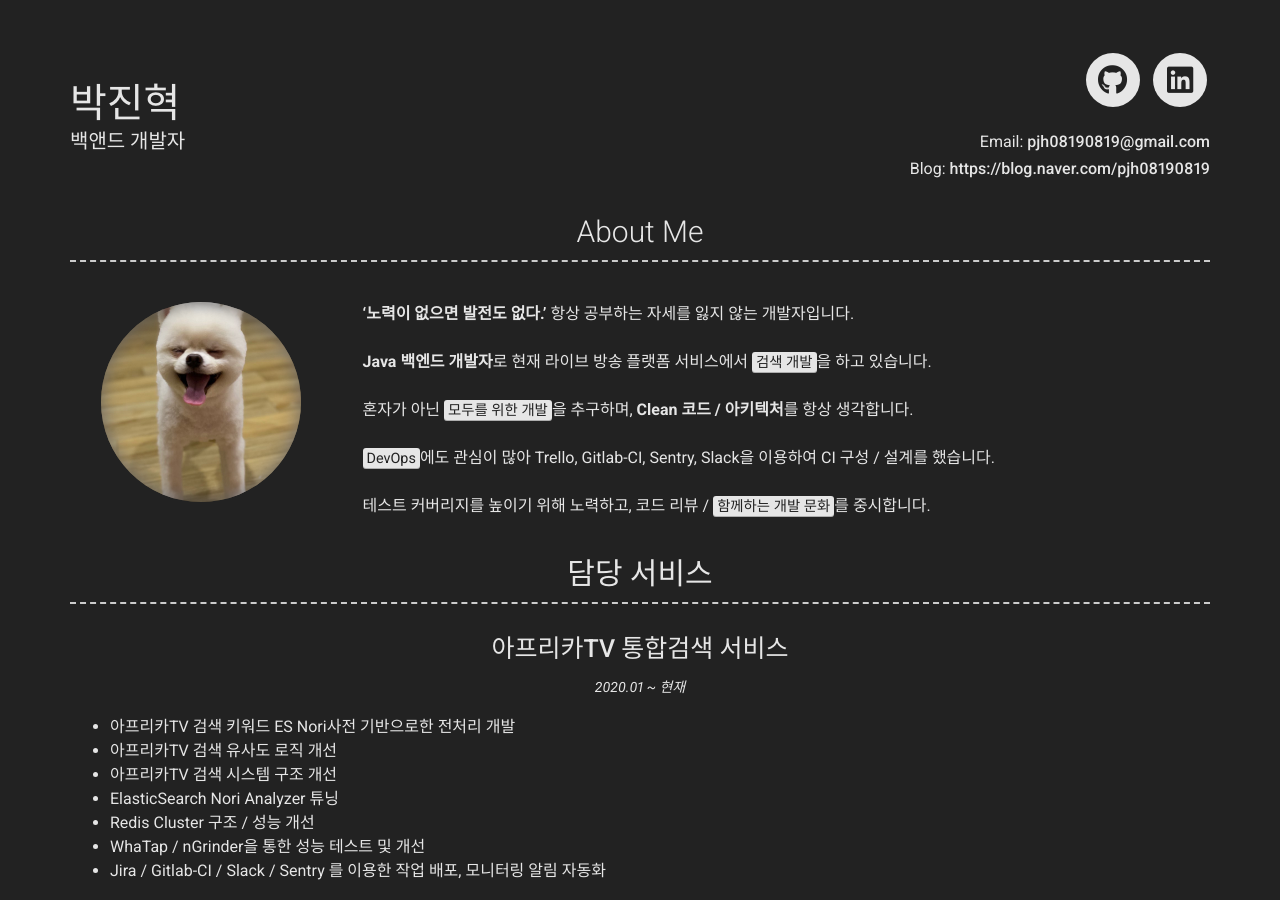
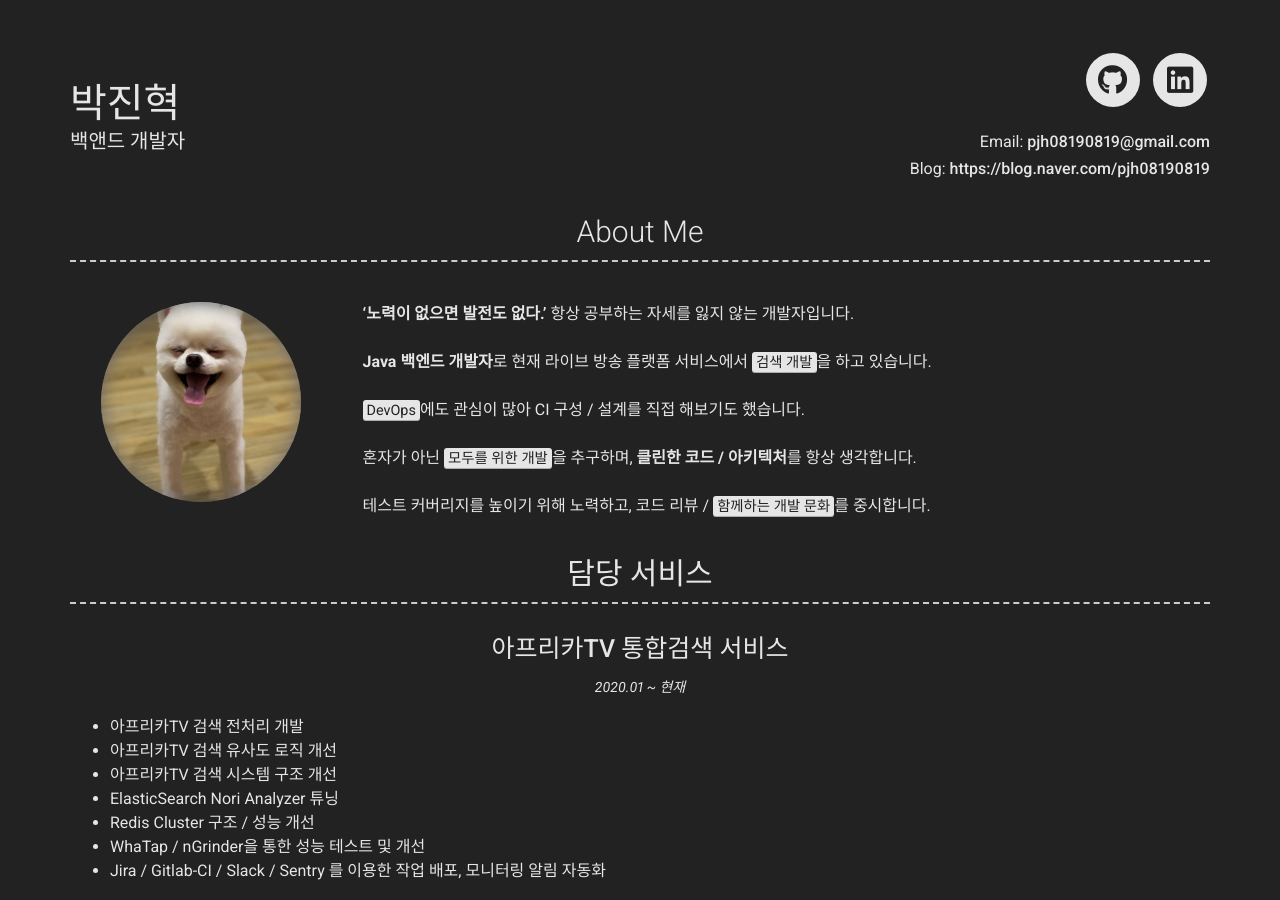
Before and after one commit to JinHyukParkk/JinHyukParkk.github.io, a Jekyll site: the page built from index.md, in a window 1280 px wide and 900 px high. Built offline with Jekyll 4.4.1, drawn with Linux system fonts in a browser that asks for light colours; nearby versions of some CDN libraries.

Commit message:
자기소개 수정

```diff
--- a/_config.yml
+++ b/_config.yml
@@ -36,9 +36,9 @@ about_content: | # this will include new lines to allow paragraphs
   <br/>
   **Java 백엔드 개발자**로 현재 라이브 방송 플랫폼 서비스에서 <mark>검색 개발</mark>을 하고 있습니다.<br/>
   <br/>
-  혼자가 아닌 <mark>모두를 위한 개발</mark>을 추구하며, **Clean 코드 / 아키텍처**를 항상 생각합니다.<br/>
+  <mark>DevOps</mark>에도 관심이 많아 CI 구성 / 설계를 직접 해보기도 했습니다.<br/>
   <br/>
-  <mark>DevOps</mark>에도 관심이 많아 Trello, Gitlab-CI, Sentry, Slack을 이용하여 CI 구성 / 설계를 했습니다.<br/>
+  혼자가 아닌 <mark>모두를 위한 개발</mark>을 추구하며, **클린한 코드 / 아키텍처**를 항상 생각합니다.<br/>
   <br/>
   테스트 커버리지를 높이기 위해 노력하고, 코드 리뷰 / <mark>함께하는 개발 문화</mark>를 중시합니다.
 
@@ -66,7 +66,7 @@ content:
         quote: >
           2020.01 ~ 현재
         description: | # this will include new lines to allow paragraphs
-          * 아프리카TV 검색 키워드 ES Nori사전 기반으로한 전처리 개발
+          * 아프리카TV 검색 전처리 개발
           * 아프리카TV 검색 유사도 로직 개선
           * 아프리카TV 검색 시스템 구조 개선
           * ElasticSearch Nori Analyzer 튜닝
@@ -92,6 +92,8 @@ content:
           * MCN youtube 수익 정산 어드민 / 서비스 관리
           * 아프리카TV 게시판 개발 / 유지보수
           * 상시 이벤트 페이지 개발
+
+
   - title: Skills
     layout: list
 
```
